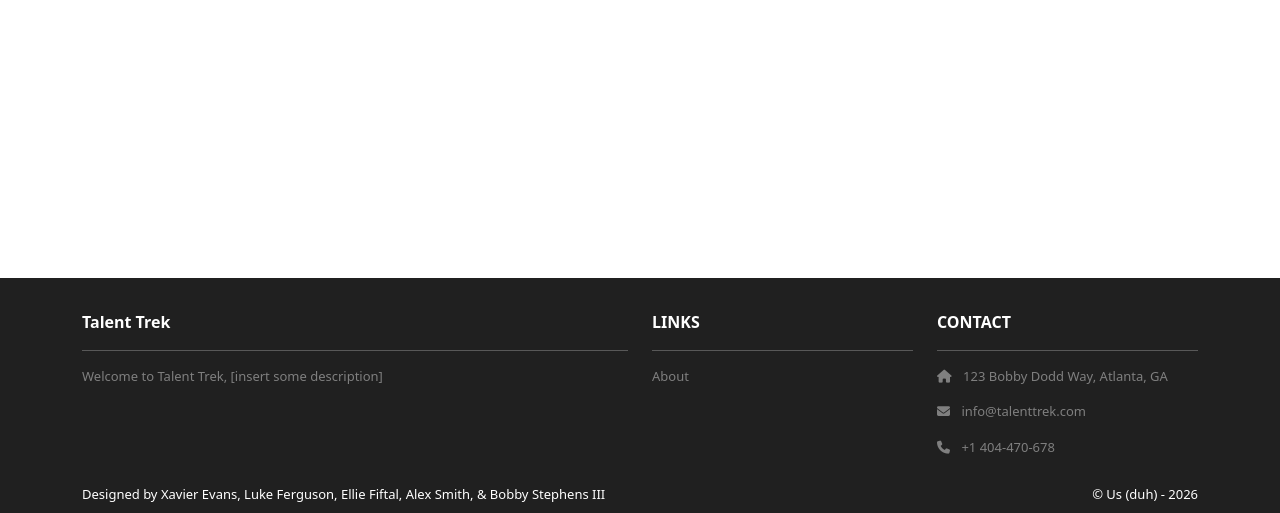
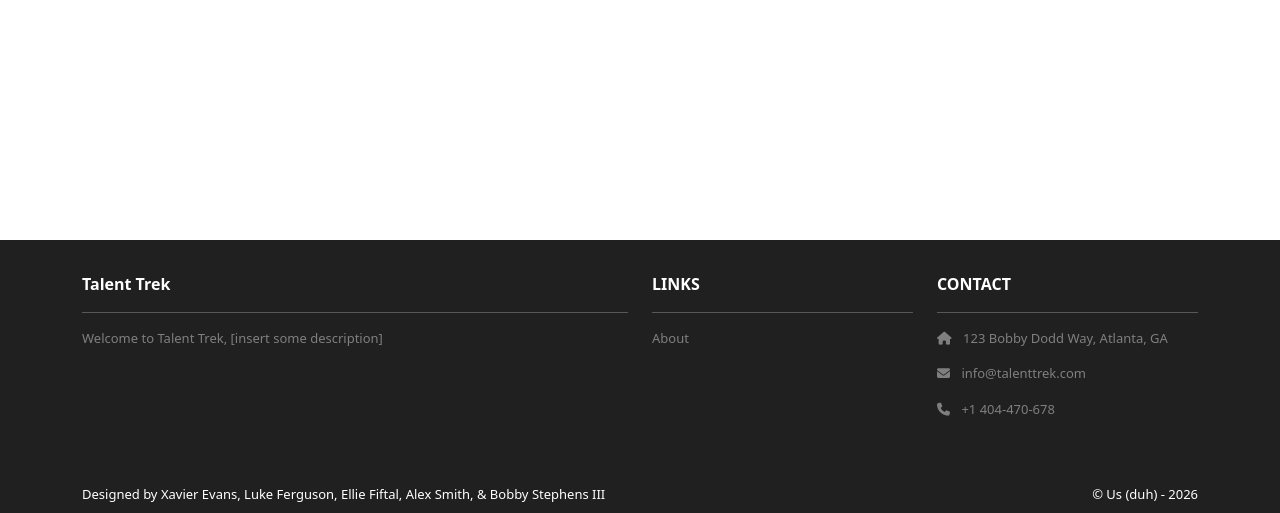
Before and after one commit to Bobbyiii21/TalentTrek, a Django app: page /accounts/ in a window 1280 px wide. Shown: the part 287-800 px from the top of the page. Run offline with Django 5.2, Linux system fonts and the light colour scheme; some libraries are stand-ins or nearby versions.

Commit message:
fix: content aware footer on desktop + mobile

```diff
--- a/TalentTrek/templates/base.html
+++ b/TalentTrek/templates/base.html
@@ -76,7 +76,7 @@
     </div>
 
     <!-- Footer -->
-    <section class="p-3 ms-footer d-none d-md-block fixed-bottom">
+    <section class="p-3 ms-footer d-none d-md-block">
       <div class="container">
         <div class="row mt-3 text-white">
           <div class="col-md-6 col-lg-6 col-xl-6 mx-auto mb-4">
@@ -99,7 +99,7 @@
         </div>
       </div>
     </section>
-    <section class="ms-footer-bottom fixed-bottom">
+    <section class="ms-footer-bottom">
       <div class="container d-flex justify-content-between">
         <div class="me-5 text-white">
           <span>Designed by Xavier Evans, Luke Ferguson, Ellie Fiftal, Alex Smith, & Bobby Stephens III</span>
```
